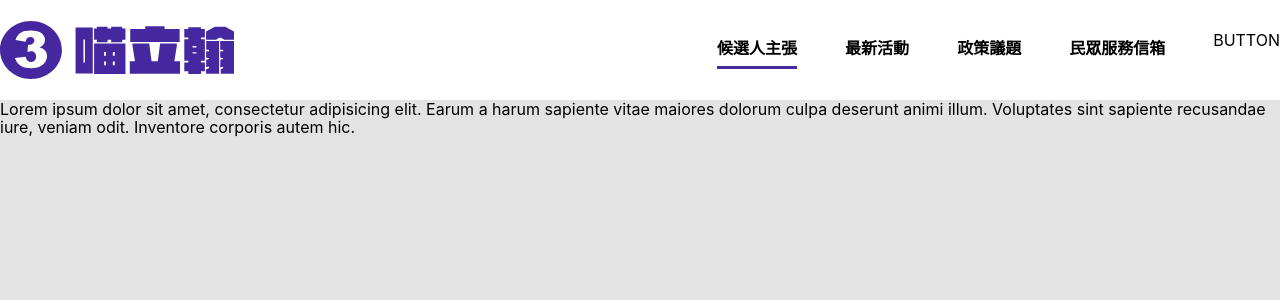
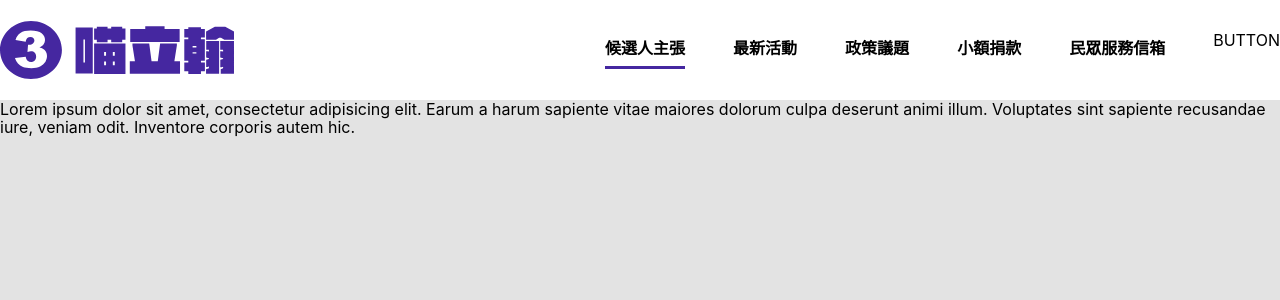
Before and after one commit to lyaui/cat-campaign-website, a Next.js app: page / in a window 1280 px wide. Shown: the top 300 px of the page. Built offline with nearby package versions, Linux system fonts and the light colour scheme.

Commit message:
feat(constants): add DONATE to ROUTERS

```diff
--- a/constants/index.ts
+++ b/constants/index.ts
@@ -2,5 +2,6 @@ export const ROUTERS = {
   STANCE: { name: '候選人主張', hash: '' },
   CAMPAIGN: { name: '最新活動', hash: 'campaign' },
   POLICY: { name: '政策議題', hash: 'policy' },
+  DONATE: { name: '小額捐款', hash: 'donate' },
   SERVICE_MAIL: { name: '民眾服務信箱', hash: 'service-main' },
 };
```
